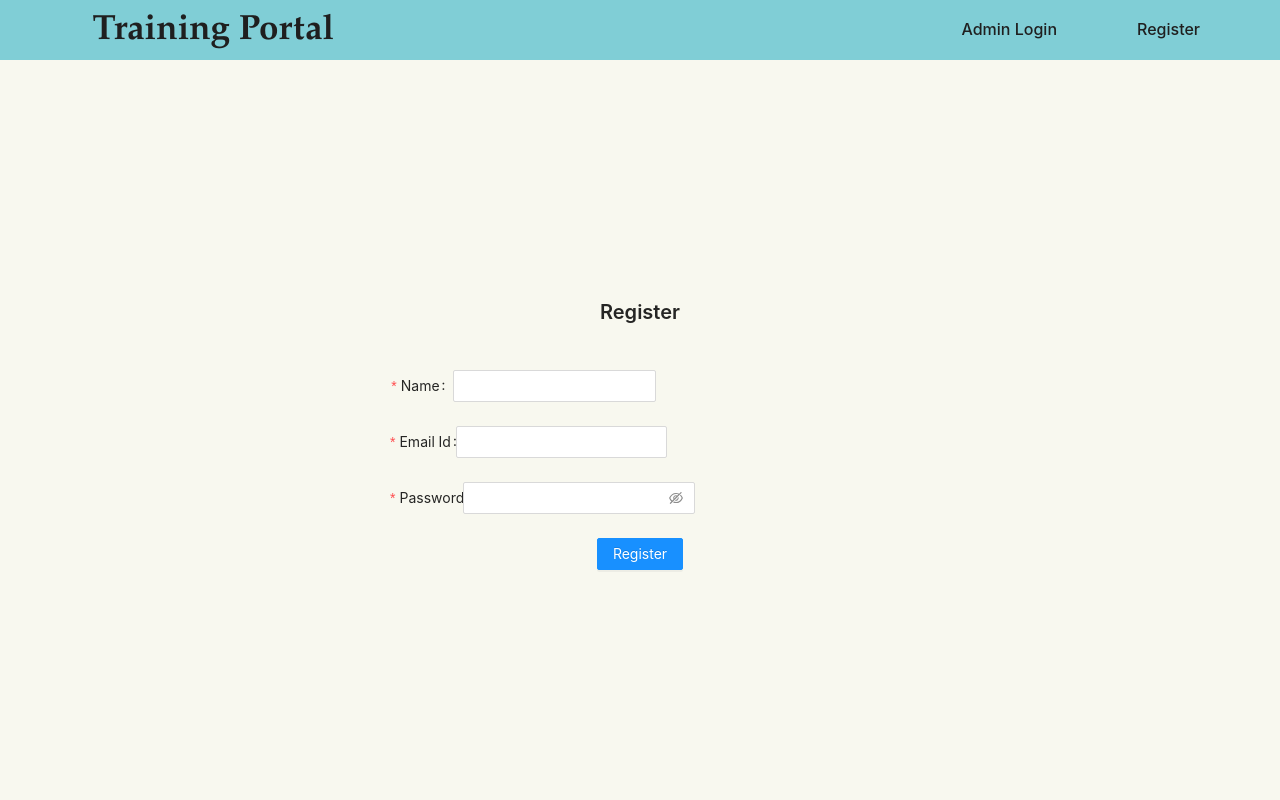
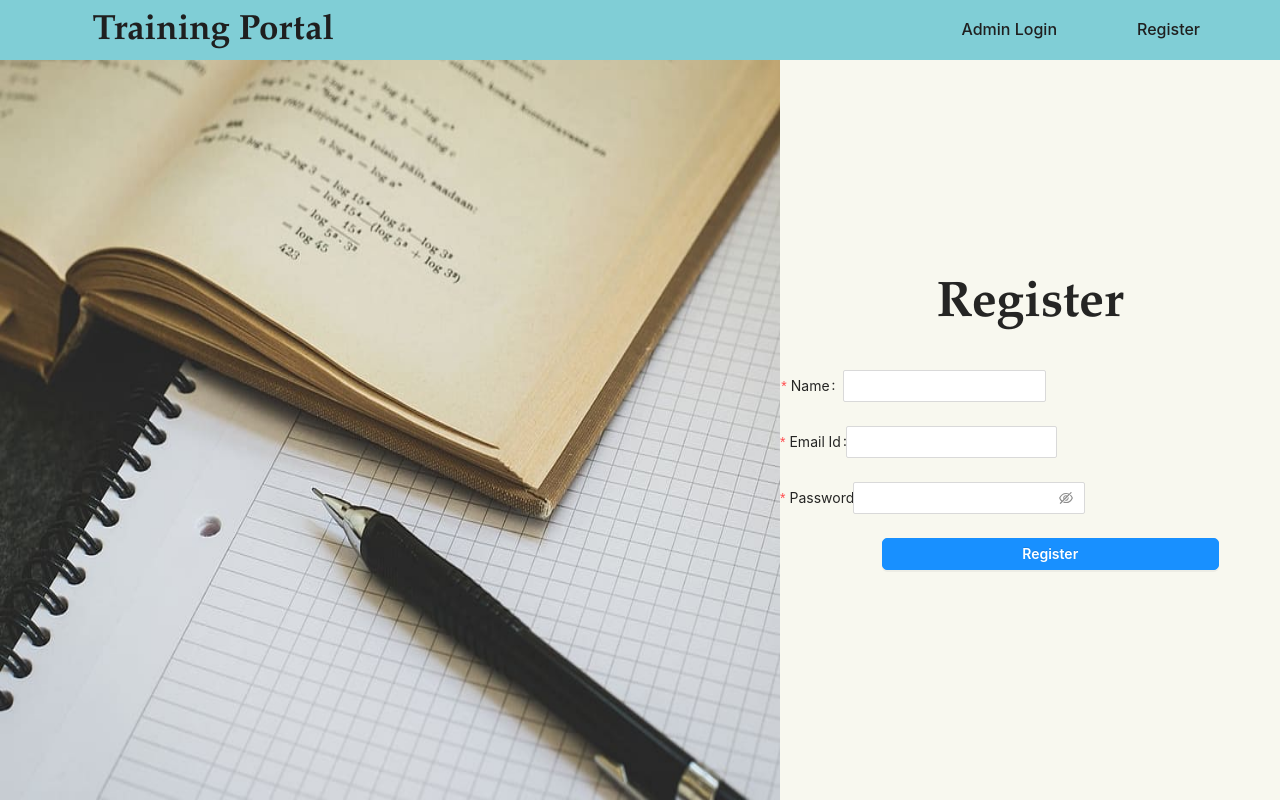
Before and after one commit to pankhuri-52/Training-Portal, a React (Create React App) app in the folder client/: page /register in a window 1280 px wide. Built offline with nearby package versions, Linux system fonts and the light colour scheme.

Commit message:
Added picture on the Register page

```diff
--- a/client/src/pages/Login/login.scss
+++ b/client/src/pages/Login/login.scss
@@ -1,5 +1,5 @@
+
 @import "../../scss/var_.scss";
-// @import "../../images/main-wallpaper.jpg";
 
 
 .main {
@@ -24,23 +24,13 @@
     }
 }
 
-.login-div {
-    // margin-left: 70% !important;
-    // height: 100px !important;
-    // margin-top: 240px !important;
-    // justify-content: center;
-    // align-items: center;
-}
-
 .login {
     background: transparent;
-    // background-image: mai;
     height: 85%;
     display: flex;
     flex-direction: column;
     justify-content: center;
     align-items: center;
-    // background: url("../../images/main-wallpaper.jpg");
 
     .header-section {
         flex: 0.2;
--- a/client/src/pages/Register/register.js
+++ b/client/src/pages/Register/register.js
@@ -1,8 +1,10 @@
+
 import React from 'react';
 import { Form, Input, Button, Layout } from 'antd';
 import axios from 'axios';
 import 'antd/dist/antd.css';
 import './register.scss';
+import { Divider } from 'rc-menu';
 const layout = {
     labelCol: {
         span: 5,
@@ -30,6 +32,16 @@ const Register = () => {
     };
 
     return (
+
+    <div className="main">
+
+        {/* Division for image */}
+        <div className="picture-div">
+            <img src={require('../../assets/images/main-wallpaper.jpg')} />
+        </div>
+
+         {/* Division for Candidate Login */}
+        <div className="login-div">
         <Layout className='form-layout'>
              <Layout className="header-section">
                 <h3 className="header-text">Register</h3>
@@ -90,7 +102,8 @@ const Register = () => {
                     </Form.Item>
                 </Form>
             </Layout>
-
+        </div>
+    </div>
 
     );
 };
--- a/client/src/pages/Register/register.scss
+++ b/client/src/pages/Register/register.scss
@@ -1,4 +1,27 @@
+
 @import "../../scss/var_.scss";
+
+.main {
+    display: flex;
+    flex-direction: row;
+    justify-content: center;
+    align-content: center;
+    align-items: center;
+    width: 100% !important;
+    height: calc(100vh - 60px);
+    overflow-x: hidden;
+    overflow-y: auto;
+}
+
+.picture-div {
+    height: 100% !important;
+    width: 69% !important;
+
+    img {
+        height: 100% !important;
+        width: 100% !important;
+    }
+}
 
 .form-layout {
     background: transparent;
@@ -18,8 +41,10 @@
         width: 500px;
 
         .header-text {
-            font-size: 20px;
+            font-size: 50px;
             font-weight: 600;
+            font-family: Garamond, serif;
+            margin-bottom: 5%;
         }
     }
 
@@ -38,3 +63,11 @@
         }
     }
 }
+
+.button {
+    display : block;
+    width : 337px;
+    margin-left: 9%;
+    border-radius: 5px;
+    font-weight: 600;
+}
```
